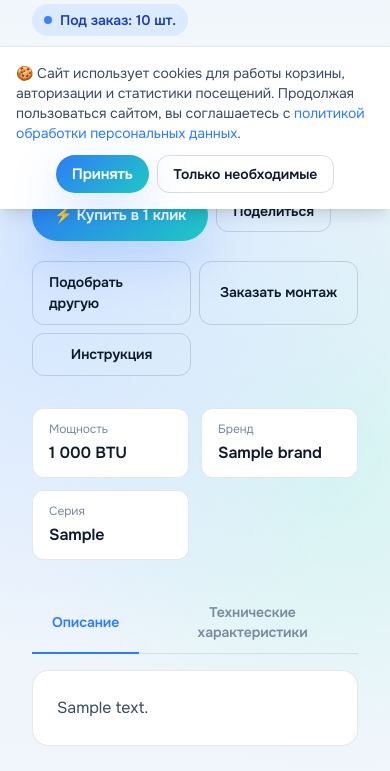
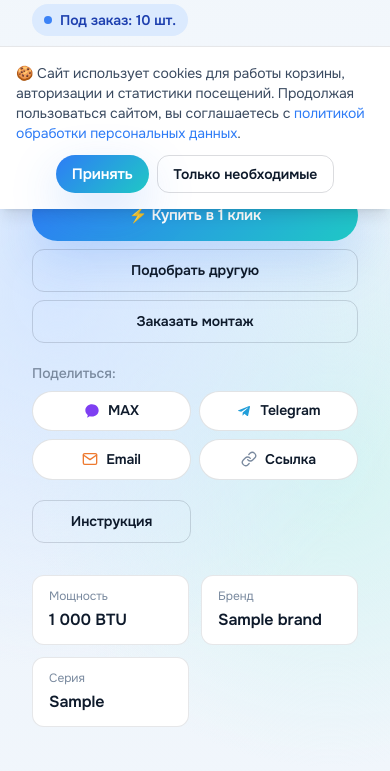
Before and after one commit to flycited2-dotcom/split-shop_claude, a Django app: a page that uses templates/catalog/product_detail.html in a window 390 px wide. Shown: the part 635-1406 px from the top of the page. Run offline with Django 5.2, Linux system fonts and the light colour scheme; data comes from the database, SQL or seed files in the repository; tables that the repository leaves empty hold one stand-in row (values such as "Sample post"); style sheets or scripts are compiled from the project's sources; parts of the project's set-up code (start-up, migrations or seed data) failed here and were passed over; some libraries are stand-ins or nearby versions.

Commit message:
fix: Django-комментарий → {% comment %} + 4 цветные share-чипа на product_detail
1) В _results.html многострочный комментарий был оформлен как {# ... #}
(однострочная форма) — текст комментария попадал в HTML и выводился
жёлто-зелёной плашкой над каталогом. Заменил на {% comment %}.

2) product_detail.html — переделан блок действий:
- Строка 1: Купить в 1 клик / Подобрать другую / Заказать монтаж
  (grid sm:grid-cols-3, одинаковые кнопки).
- Строка 2: «Поделиться:» + 4 круглые pill-кнопки MAX / Telegram /
  Email / Ссылка в стиле эталона. Каждая со своей brand-color иконкой
  (фиолетовый MAX, голубой Telegram, оранжевый Email, серая ссылка),
  hover меняет border и текст на цвет иконки.
- Старый dropdown «Поделиться → меню» удалён вместе с toggleShare(),
  click-outside handler и Escape-обработчиком для меню. copyProductLink
  и Toast сохранены. URL'ы share-tg / share-max / share-email
  устанавливаются один раз при загрузке (раньше — на toggle).
- Инструкция / Буклет — отдельный блок ниже, если есть.

Стили вынесены в static/css/splithub.css как .share-chip + 4 модификатора.

Co-Authored-By: Claude Opus 4.7 <noreply@anthropic.com>

```diff
--- a/static/css/splithub.css
+++ b/static/css/splithub.css
@@ -362,3 +362,45 @@ h1, h2, h3, h4 {
   transform: translateY(-1px);
 }
 .catalog-toggle-btn:active { transform: translateY(0); }
+
+
+
+/* Share chips на странице товара — четыре цветные pill-кнопки.
+   Стиль: outline с круглой иконкой+подписью, цвет иконки и hover-border = brand color. */
+.share-chip {
+  display: inline-flex;
+  align-items: center;
+  justify-content: center;
+  gap: 0.5rem;
+  padding: 0.55rem 1rem;
+  border-radius: 999px;
+  border: 1px solid rgba(14, 26, 43, 0.12);
+  background: #fff;
+  color: var(--ink);
+  font-weight: 600;
+  font-size: 0.875rem;
+  cursor: pointer;
+  transition: border-color .15s, color .15s, background .15s, transform .15s;
+  text-decoration: none;
+  width: 100%;
+}
+.share-chip:hover {
+  transform: translateY(-1px);
+}
+.share-chip svg { flex-shrink: 0; }
+
+/* MAX — фиолетовый */
+.share-chip-max svg { color: #7e3ff2; }
+.share-chip-max:hover { border-color: #7e3ff2; color: #7e3ff2; }
+
+/* Telegram — голубой */
+.share-chip-tg svg { color: #229ED9; }
+.share-chip-tg:hover { border-color: #229ED9; color: #229ED9; }
+
+/* Email — оранжевый */
+.share-chip-email svg { color: #ee7a30; }
+.share-chip-email:hover { border-color: #ee7a30; color: #ee7a30; }
+
+/* Скопировать ссылку — серый/нейтральный */
+.share-chip-link svg { color: var(--ink-3); }
+.share-chip-link:hover { border-color: var(--ink-2); color: var(--ink-2); }
--- a/templates/catalog/partials/_results.html
+++ b/templates/catalog/partials/_results.html
@@ -12,9 +12,9 @@ need to stay in sync with the filter sidebar on every change.
         Найдено: <span class="font-semibold text-gray-800">{{ page_obj.paginator.count }}</span> товаров
         {% if request.GET.with_order %}<span class="ml-2 text-blue-600 text-xs font-semibold">● включая «под заказ»</span>{% else %}<span class="ml-2 text-green-600 text-xs font-semibold">● на складе в Крыму</span>{% endif %}
       </p>
-      {# Toggle: показать/скрыть «под заказ». Дублирует чекбокс в сайдбаре,
-         но более заметно для пользователя — он видит причину малого числа
-         товаров и сразу может расширить выдачу. #}
+      {% comment %}Toggle: показать/скрыть «под заказ». Дублирует чекбокс в
+      сайдбаре, но более заметно — пользователь видит причину малого числа
+      товаров и сразу может расширить выдачу.{% endcomment %}
       <button type="button" onclick="toggleCatalogOrder()" class="catalog-toggle-btn">
         {% if request.GET.with_order %}Только в наличии (Крым){% else %}Показать «под заказ»{% endif %}
       </button>
--- a/templates/catalog/product_detail.html
+++ b/templates/catalog/product_detail.html
@@ -130,50 +130,54 @@
         {% endif %}
       {% endif %}
 
-      {# Primary CTAs #}
-      <div class="flex flex-wrap gap-2 mb-4">
-        <button type="button" onclick="openModal('quick-order-modal')" class="btn btn-primary">
+      {# Primary actions: одна строка — Купить / Подобрать / Монтаж #}
+      <div class="grid grid-cols-1 sm:grid-cols-3 gap-2 mb-5">
+        <button type="button" onclick="openModal('quick-order-modal')"
+                class="btn btn-primary justify-center">
           ⚡ Купить в 1 клик
         </button>
-        <div class="relative">
-          <button type="button" onclick="toggleShare()" id="share-btn"
-                  class="inline-flex items-center gap-2 px-4 py-2.5 rounded-xl border border-ink/15 text-ink font-semibold text-sm hover:border-accent hover:text-accent transition">
-            Поделиться
-          </button>
-          <div id="share-menu"
-               class="hidden absolute z-30 mt-2 right-0 min-w-[220px] bg-white border border-ink/10 rounded-xl shadow-lg py-1">
+        <a href="{% url 'quiz' %}" class="btn-outline">Подобрать другую</a>
+        <a href="{% url 'installation' %}" class="btn-outline">Заказать монтаж</a>
+      </div>
+
+      {# Share row — четыре цветные pill-кнопки по эталону. #}
+      <div class="mb-4">
+        <p class="text-sm text-ink-3 mb-2 font-medium">Поделиться:</p>
+        <div class="grid grid-cols-2 sm:grid-cols-4 gap-2">
+          <a id="share-max" href="#" target="_blank" rel="noopener"
+             class="share-chip share-chip-max">
+            <svg class="w-4 h-4" viewBox="0 0 24 24" fill="currentColor"><path d="M12 2C6.48 2 2 6.06 2 11.06c0 2.86 1.45 5.42 3.74 7.13L4.6 22l4.04-2.13c1.07.31 2.2.48 3.36.48 5.52 0 10-4.06 10-9.06S17.52 2 12 2z"/></svg>
+            <span>MAX</span>
+          </a>
+          <a id="share-tg" href="#" target="_blank" rel="noopener"
+             class="share-chip share-chip-tg">
+            <svg class="w-4 h-4" viewBox="0 0 24 24" fill="currentColor"><path d="M9.78 18.65l.28-4.23 7.68-6.92c.34-.31-.07-.46-.52-.19L7.74 13.3 3.64 12c-.88-.25-.89-.86.2-1.3l15.97-6.16c.73-.33 1.43.18 1.15 1.3l-2.72 12.81c-.19.91-.74 1.13-1.5.71L12.6 16.3l-1.99 1.93c-.23.23-.42.42-.83.42z"/></svg>
+            <span>Telegram</span>
+          </a>
           <a id="share-email" href="#"
-               class="flex items-center gap-2 px-4 py-2.5 text-sm text-ink hover:bg-surface">
+             class="share-chip share-chip-email">
+            <svg class="w-4 h-4" viewBox="0 0 24 24" fill="none" stroke="currentColor" stroke-width="2" stroke-linecap="round" stroke-linejoin="round"><path d="M4 4h16c1.1 0 2 .9 2 2v12c0 1.1-.9 2-2 2H4c-1.1 0-2-.9-2-2V6c0-1.1.9-2 2-2z"/><polyline points="22,6 12,13 2,6"/></svg>
             <span>Email</span>
           </a>
           <button type="button" onclick="copyProductLink()"
-                    class="w-full text-left flex items-center gap-2 px-4 py-2.5 text-sm text-ink hover:bg-surface">
-              <span>Скопировать ссылку</span>
+                  class="share-chip share-chip-link">
+            <svg class="w-4 h-4" viewBox="0 0 24 24" fill="none" stroke="currentColor" stroke-width="2" stroke-linecap="round" stroke-linejoin="round"><path d="M10 13a5 5 0 0 0 7.54.54l3-3a5 5 0 0 0-7.07-7.07l-1.72 1.71"/><path d="M14 11a5 5 0 0 0-7.54-.54l-3 3a5 5 0 0 0 7.07 7.07l1.71-1.71"/></svg>
+            <span>Ссылка</span>
           </button>
-            <a id="share-tg" href="#" target="_blank" rel="noopener"
-               class="flex items-center gap-2 px-4 py-2.5 text-sm text-ink hover:bg-surface">
-              <span>Telegram</span>
-            </a>
-            <a id="share-max" href="#" target="_blank" rel="noopener"
-               class="flex items-center gap-2 px-4 py-2.5 text-sm text-ink hover:bg-surface">
-              <span>MAX</span>
-            </a>
-          </div>
         </div>
         <span id="share-toast"
-              class="hidden inline-flex items-center text-sm text-green-700 font-semibold ml-1">✓ Ссылка скопирована</span>
+              class="hidden inline-flex items-center text-sm text-green-700 font-semibold mt-2">✓ Ссылка скопирована</span>
       </div>
 
-      {# Secondary actions: outline buttons instead of plain links #}
-      <div class="grid grid-cols-2 sm:grid-cols-3 gap-2 mt-1">
-        <a href="{% url 'quiz' %}" class="btn-outline">Подобрать другую</a>
-        <a href="{% url 'installation' %}" class="btn-outline">Заказать монтаж</a>
+      {% if product.manual_url or product.booklet_url %}
+        <div class="grid grid-cols-2 gap-2 mt-1">
           {% if product.manual_url %}
             <a href="{{ product.manual_url }}" target="_blank" rel="noopener" class="btn-outline">Инструкция</a>
           {% elif product.booklet_url %}
             <a href="{{ product.booklet_url }}" target="_blank" rel="noopener" class="btn-outline">Буклет</a>
           {% endif %}
         </div>
+      {% endif %}
     </div>
   </div>
 
@@ -410,8 +414,6 @@ document.addEventListener('keydown', function(e) {
     document.querySelectorAll('[id$="-modal"]:not(.hidden)').forEach(function(m) {
       m.classList.add('hidden');
     });
-    var sm = document.getElementById('share-menu');
-    if (sm) sm.classList.add('hidden');
   } else if (lbOpen && e.key === 'ArrowRight') {
     lightboxNext();
   } else if (lbOpen && e.key === 'ArrowLeft') {
@@ -476,47 +478,38 @@ document.querySelectorAll('.tab-btn').forEach(function(btn) {
   });
 });
 
-// Share
+// Share — четыре прямые ссылки + копирование. Без dropdown'а.
+(function() {
   var SHARE_URL = window.location.href;
   var SHARE_TITLE = "{{ product.title|escapejs }}";
-function toggleShare() {
-  var m = document.getElementById('share-menu');
-  m.classList.toggle('hidden');
-  if (!m.classList.contains('hidden')) {
-    document.getElementById('share-email').href =
-      'mailto:?subject=' + encodeURIComponent(SHARE_TITLE) +
+  // Подставляем href при загрузке — пользователь сразу видит активные ссылки.
+  var tg = document.getElementById('share-tg');
+  if (tg) tg.href = 'https://t.me/share/url?url=' + encodeURIComponent(SHARE_URL) +
+                    '&text=' + encodeURIComponent(SHARE_TITLE);
+  var max = document.getElementById('share-max');
+  if (max) max.href = 'https://max.ru/share?url=' + encodeURIComponent(SHARE_URL) +
+                       '&text=' + encodeURIComponent(SHARE_TITLE);
+  var email = document.getElementById('share-email');
+  if (email) email.href = 'mailto:?subject=' + encodeURIComponent(SHARE_TITLE) +
                           '&body=' + encodeURIComponent(SHARE_TITLE + '\n\n' + SHARE_URL);
-    document.getElementById('share-tg').href =
-      'https://t.me/share/url?url=' + encodeURIComponent(SHARE_URL) +
-      '&text=' + encodeURIComponent(SHARE_TITLE);
-    document.getElementById('share-max').href =
-      'https://max.ru/share?url=' + encodeURIComponent(SHARE_URL) +
-      '&text=' + encodeURIComponent(SHARE_TITLE);
-  }
-}
-function copyProductLink() {
+
+  window.copyProductLink = function() {
+    var done = function() {
+      var t = document.getElementById('share-toast');
+      if (!t) return;
+      t.classList.remove('hidden');
+      setTimeout(function() { t.classList.add('hidden'); }, 2500);
+    };
     if (navigator.clipboard) {
-    navigator.clipboard.writeText(SHARE_URL).then(showShareToast).catch(showShareToast);
+      navigator.clipboard.writeText(SHARE_URL).then(done).catch(done);
     } else {
       var ta = document.createElement('textarea');
       ta.value = SHARE_URL; document.body.appendChild(ta);
       ta.select(); document.execCommand('copy'); document.body.removeChild(ta);
-    showShareToast();
+      done();
     }
-  document.getElementById('share-menu').classList.add('hidden');
-}
-function showShareToast() {
-  var t = document.getElementById('share-toast');
-  t.classList.remove('hidden');
-  setTimeout(function() { t.classList.add('hidden'); }, 2500);
-}
-document.addEventListener('click', function(e) {
-  var menu = document.getElementById('share-menu');
-  var btn = document.getElementById('share-btn');
-  if (menu && btn && !menu.contains(e.target) && !btn.contains(e.target)) {
-    menu.classList.add('hidden');
-  }
-});
+  };
+})();
 </script>
 
 {% if YANDEX_METRIKA_ID %}
```
Lines whose indentation alone changed are shown as unchanged.
